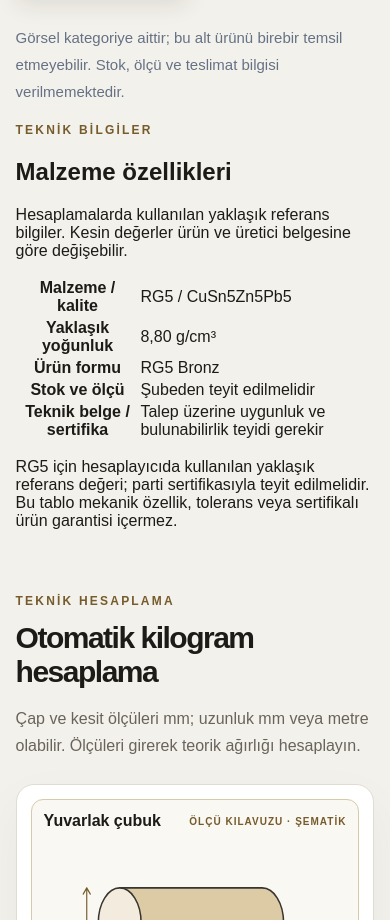
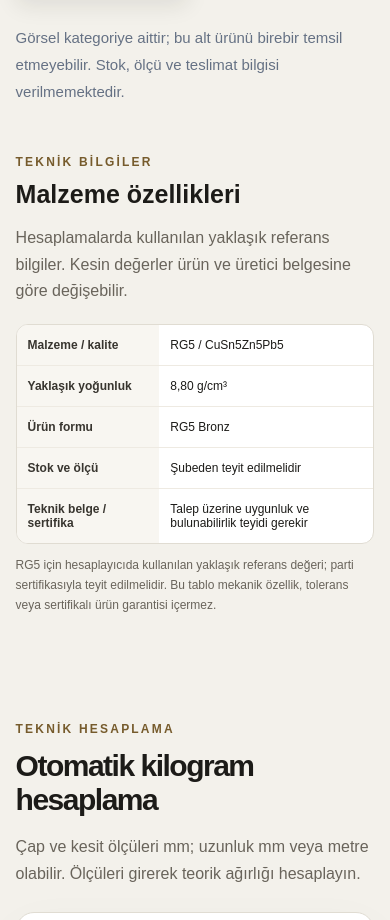
Before and after one commit to gunestaner42-eng/g-ne-metal, a Next.js app: page /urunler/bronz/rg5 in a window 390 px wide. Shown: the part 893-1813 px from the top of the page. Built offline with nearby package versions, Linux system fonts and the light colour scheme.

Commit message:
Style responsive technical material tables with existing site palette

```diff
--- a/app/globals.css
+++ b/app/globals.css
@@ -310,3 +310,6 @@ body{background:var(--soft)}
 
 /* Subcategory navigation uses the established gold / charcoal visual system. */
 .subcategory-breadcrumb{display:flex;align-items:center;flex-wrap:wrap;gap:9px;margin:0 0 24px;font-size:13px;color:#69645B}.subcategory-breadcrumb a{color:#806533;font-weight:700}.subcategory-breadcrumb a:hover{text-decoration:underline}.subcategory-breadcrumb span:last-child{color:#1C1B18}.alloy-card{min-width:0;overflow-wrap:anywhere}.alloy-card:focus-visible{outline:3px solid #BBA06B;outline-offset:3px}@media(max-width:760px){.subcategory-breadcrumb{font-size:12px;margin-bottom:16px}}
+
+/* Technical reference tables */
+.technical-section{padding:32px 0 46px}.technical-section h2{font-size:clamp(25px,3vw,34px);margin:10px 0}.technical-section>p{max-width:800px;line-height:1.65;color:#69645B}.technical-table-wrap{margin-top:20px;overflow-x:auto;border:1px solid #E0DCD2;border-radius:12px;background:#fff}.technical-table{border-collapse:collapse;width:100%;font-size:14px}.technical-table tr+tr{border-top:1px solid #EEEAE2}.technical-table th,.technical-table td{padding:17px 20px;text-align:left;vertical-align:top}.technical-table th{width:34%;background:#F8F6F1;color:#38352F;font-weight:800}.technical-table td{color:#1C1B18}.technical-section .technical-note{font-size:12px;color:#69645B;margin-top:12px}@media(max-width:600px){.technical-table th,.technical-table td{padding:13px 11px;font-size:12px}.technical-table th{width:40%}}
```
